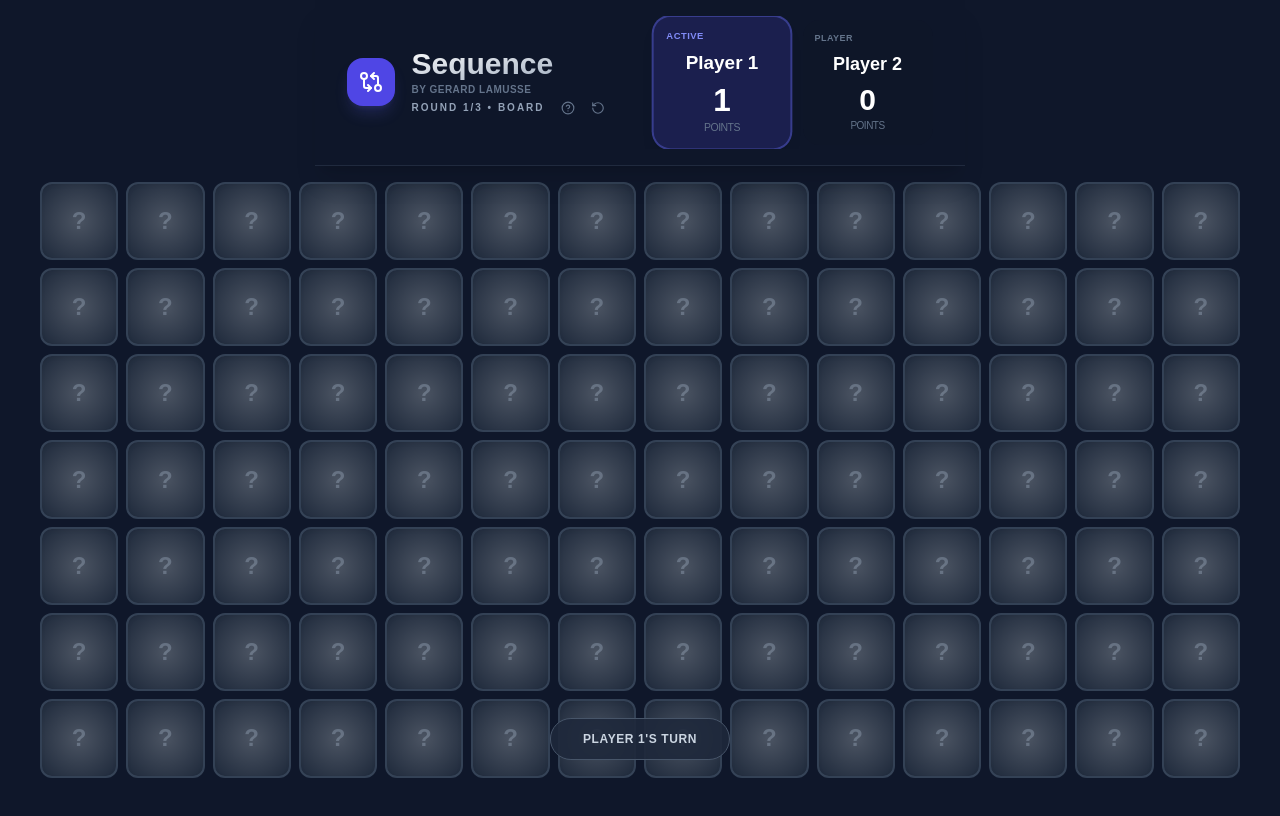
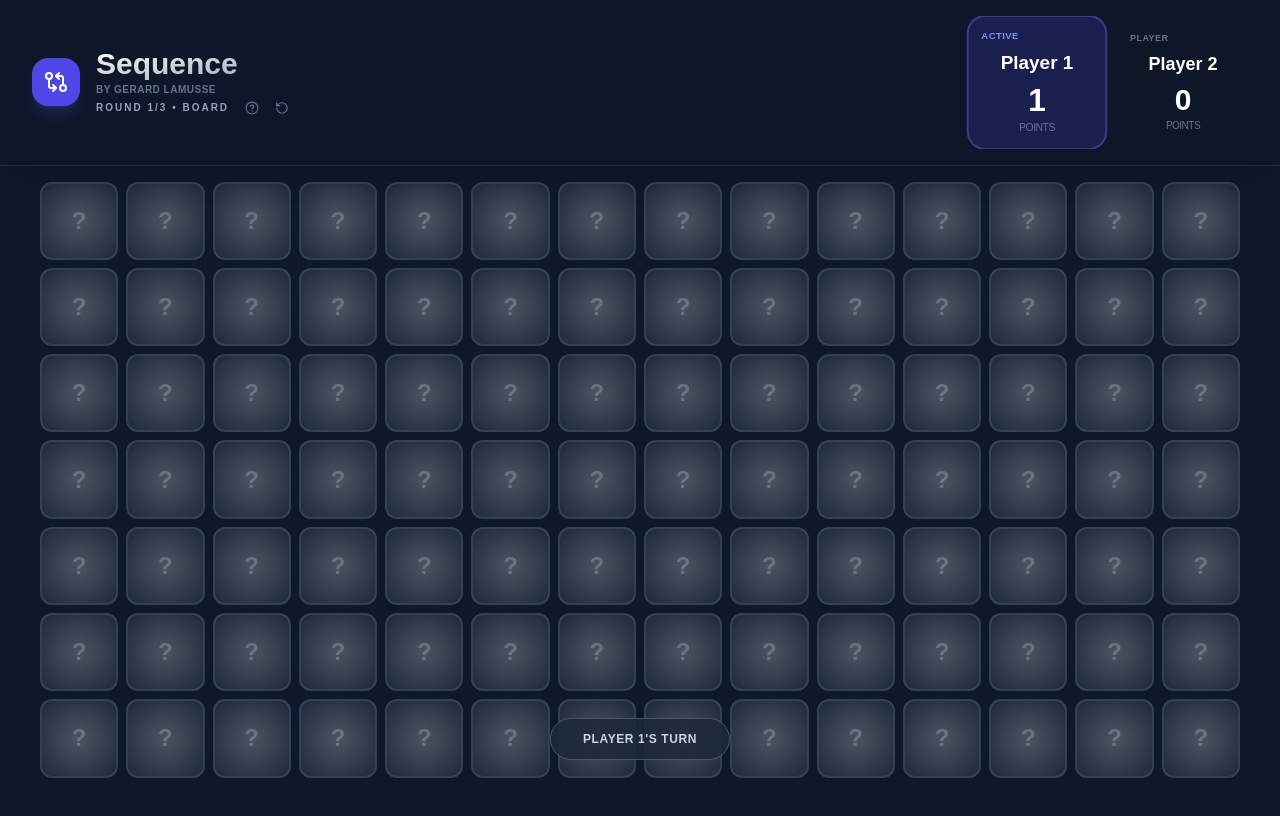
Before and after one commit to u12206050/sequence-the-game, a React (Vite) app: page / in a window 1280 px wide. Both pictures are taken after a click on the button "Start Game". Shown: the top 816 px of the page. Built offline with nearby package versions, Linux system fonts and the light colour scheme.

Commit message:
Update App.tsx

```diff
--- a/App.tsx
+++ b/App.tsx
@@ -281,7 +281,7 @@ const App: React.FC = () => {
       className="min-h-screen flex flex-col items-center max-w-7xl mx-auto select-none"
       onClick={handleScreenClick}
     >
-      <div className="sticky top-0 left-0 right-0 z-50 bg-slate-900/95 backdrop-blur-lg border-b border-slate-700/50 shadow-xl">
+      <div className="sticky top-0 w-full z-50 bg-slate-900/95 backdrop-blur-lg border-b border-slate-700/50 shadow-xl">
         <div className="w-full max-w-7xl mx-auto flex flex-col md:flex-row justify-between items-center gap-2 md:gap-4 p-2 md:p-4">
           <div className="flex items-center gap-2 md:gap-4 px-2 md:px-4">
             <div className="bg-indigo-600 p-2 md:p-3 rounded-xl md:rounded-2xl shadow-lg shadow-indigo-500/20">
@@ -300,6 +300,7 @@ const App: React.FC = () => {
                 </div>
               </div>
             </div>
+            <ScoreOverlay activeItem={activeScoringItem} totalAccumulated={accumulatedTurnPoints} isSkipped={skipRef.current} />
           </div>
           <div className="flex gap-2 md:gap-4 overflow-x-auto max-w-full px-2 md:px-4 py-1 no-scrollbar">
             {players.map((p, i) => (
@@ -309,11 +310,7 @@ const App: React.FC = () => {
         </div>
       </div>
 
-      <div className="fixed top-[100px] md:top-[120px] left-0 right-0 h-16 md:h-24 flex items-center justify-center z-40 pointer-events-none">
-        <ScoreOverlay activeItem={activeScoringItem} totalAccumulated={accumulatedTurnPoints} isSkipped={skipRef.current} />
-      </div>
-
-      <div className="relative w-full pt-4 pb-8 px-2 md:px-8 overflow-x-auto no-scrollbar">
+      <div className="relative w-full pt-4 pb-16 px-2 md:px-8 overflow-x-auto no-scrollbar">
         <div className="brick-grid mx-auto" style={{ gridTemplateRows: `repeat(${rows}, minmax(0, 1fr))` }}>
           {bricks.map((brick, idx) => {
             if (brick.isGap) return <div key={brick.id} className="w-full aspect-square bg-slate-900/10 rounded-xl" />;
```
